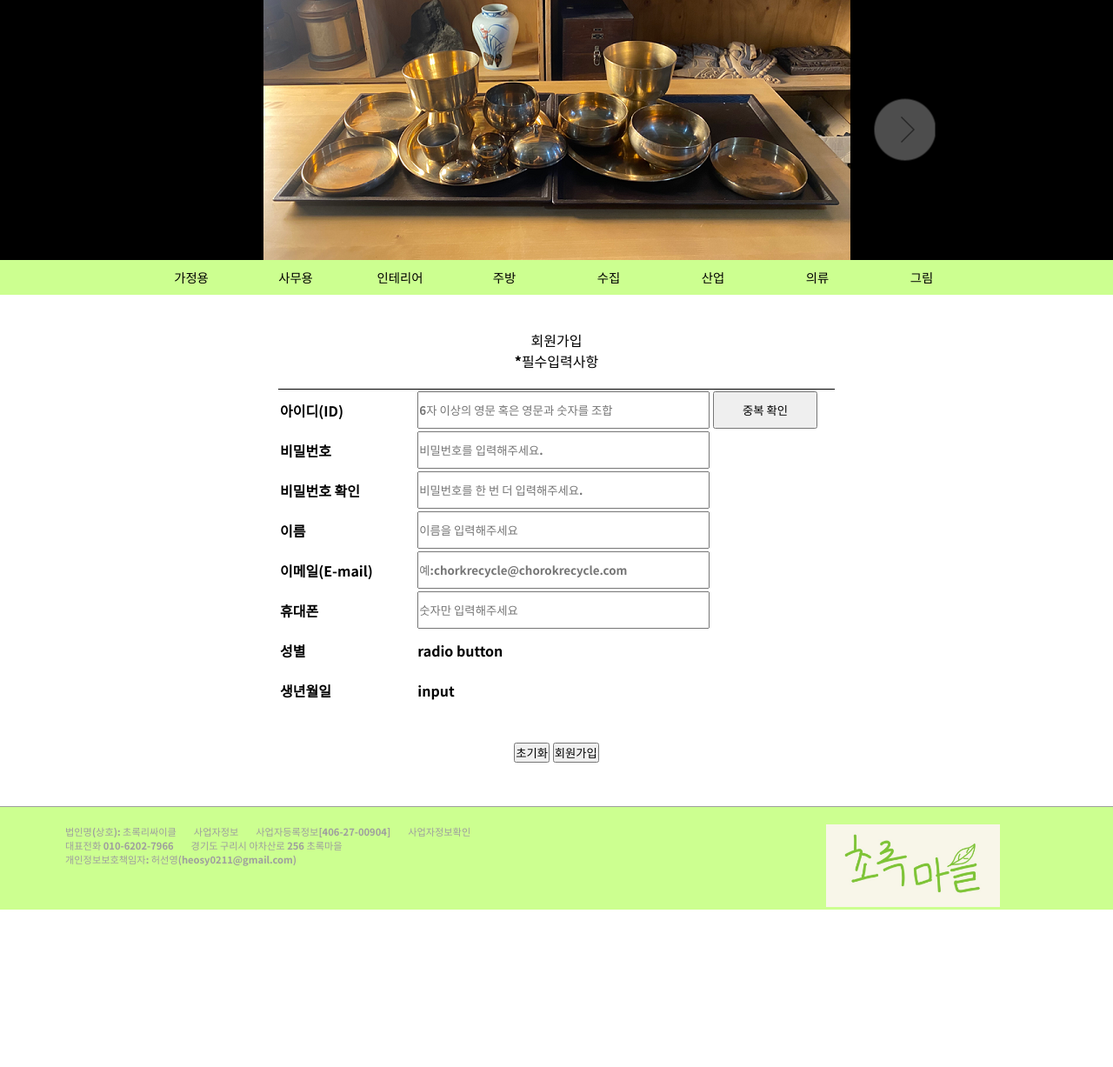
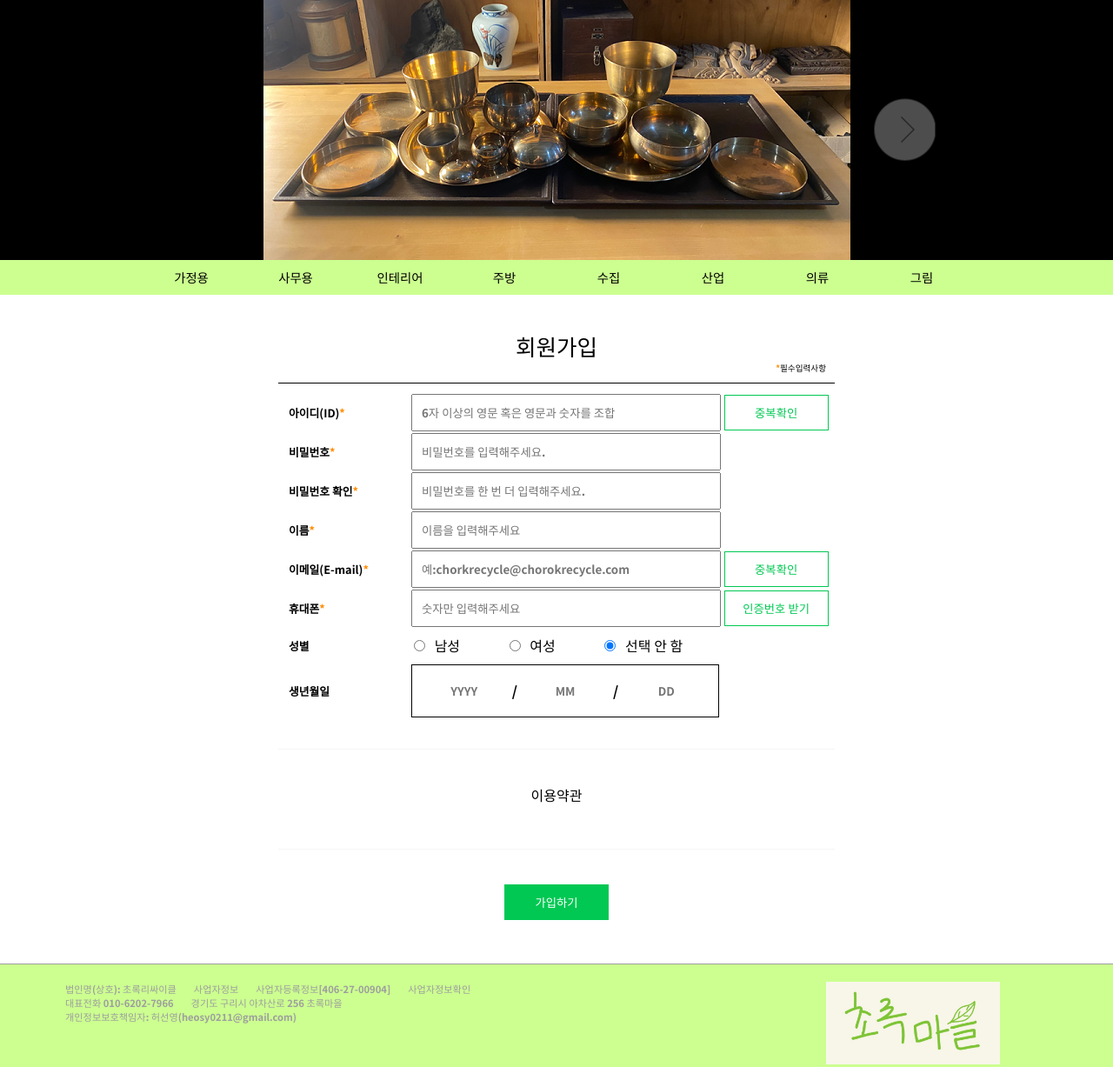
Before and after one commit to dodo0211/Project_greenRecycle, a PHP site: page /register/register.php in a window 1280 px wide. Shown: the part 155-1382 px from the top of the page at 87% size. Before the commit the page ends 1201 px from the top, so only its background shows below. Run offline with PHP 8.4, Linux system fonts and the light colour scheme; a stand-in replaces the project's code that opens the database connection; some libraries are stand-ins or nearby versions.

Commit message:
register.php form 완성

```diff
--- a/register/register.css
+++ b/register/register.css
@@ -4,8 +4,19 @@ main > div.common-container > div#box {
 }
 
 main > div.common-container > div#box > div#title {
-  padding: 20px;
+  padding: 20px 10px 0 10px;
+  margin: 0 0 10px 0;
   border-bottom: 1px solid black;
+}
+
+main > div.common-container > div#box > div#title > div:nth-child(1) {
+  font-size: 1.6em;
+}
+
+main > div.common-container > div#box > div#title > div:nth-child(2) {
+  font-size: 0.6em;
+  text-align: right;
+  padding: 0 0 10px 0;
 }
 
 main > div.common-container > div#box > form > table th,
@@ -14,16 +25,26 @@ main > div.common-container > div#box > form > table td {
 }
 
 main > div.common-container > div#box > form > table th {
-  width: 159px;
+  width: 129px;
+  font-size: 0.8em;
 }
 
 main > div.common-container > div#box > form > table td {
   width: 481px;
 }
 
+main > div.common-container > div#box > form > table td > div {
+  padding: 10px;
+  width: 332px;
+  border: 1px solid black;
+  display: flex;
+  justify-content: center;
+  align-items: center;
+}
+
 main > div.common-container > div#box > form > table input,
 main > div.common-container > div#box > form > table th {
-  padding: 10px 0;
+  padding: 10px;
 }
 
 main > div.common-container > div#box > form > table input[type="text"],
@@ -31,10 +52,49 @@ main > div.common-container > div#box > form > table input[type="password"] {
   width: 332px;
 }
 
+main
+  > div.common-container
+  > div#box
+  > form
+  > table
+  td
+  > div
+  > input[type="text"] {
+  text-align: center;
+  padding: 10px;
+  width: 90px;
+  border: 0px solid black;
+}
+
+main > div.common-container > div#box input[type="button"] {
+  padding: 10px;
+  width: 120px;
+  color: white;
+  border: 1px solid #00c853;
+  background-color: #00c853;
+}
+
 main > div.common-container > div#box > form > table input[type="button"] {
   width: 120px;
+  color: #00c853;
+  border: 1px solid #00c853;
+  background-color: white;
+}
+
+main > div.common-container > div#box > form > table input[type="radio"] {
+  margin: 0 7px 0 3px;
+}
+
+main > div.common-container > div#box > form > table label {
+  padding: 10px 50px 0 0;
+}
+
+main > div.common-container > div#box span#asterisk {
+  color: darkorange;
 }
 
 main > div.common-container > div#box > form > div {
+  border-top: 1px solid #f5f5f5;
   margin: 10px 0 50px 0;
+  padding: 40px 0 0 0;
 }
--- a/register/register.php
+++ b/register/register.php
@@ -40,7 +40,7 @@
 
 <head>
     <?php include $_SERVER['DOCUMENT_ROOT'] . "/common/lib/head.php"; ?>
-    <link rel="stylesheet" href="https://<?php echo $_SERVER['HTTP_HOST']; ?>/register/register.css?after=1">
+    <link rel="stylesheet" href="https://<?php echo $_SERVER['HTTP_HOST']; ?>/register/register.css?after=3">
 </head>
 
 <body>
@@ -57,65 +57,87 @@
             <div id="box">
                 <div id="title">
                     <div>회원가입</div>
-                    <div>*필수입력사항</div>
+                    <div><span id="asterisk">*</span>필수입력사항</div>
                 </div>
                 <form name="member_form" method="post" action="./register_insert.php">
 					<table>
 						<tr>
-							<th>아이디(ID)</th>
+							<th>아이디(ID)<span id="asterisk">*</span></th>
 							<td>
                                 <input type="text" name="id" placeholder="6자 이상의 영문 혹은 영문과 숫자를 조합">
-								<input type="button" value="중복 확인" onclick="check_id()">
+								<input type="button" value="중복확인" onclick="check_id()">
 							</td>
 						</tr>
 						<tr>
-							<th>비밀번호</th>
+							<th>비밀번호<span id="asterisk">*</span></th>
 							<td>
                                 <input type="password" name="password" placeholder="비밀번호를 입력해주세요.">
 							</td>
 						</tr>
 						<tr>
-							<th>비밀번호 확인</th>
+							<th>비밀번호 확인<span id="asterisk">*</span></th>
 							<td colspan="2">
                                 <input type="password" name="password_confirm" placeholder="비밀번호를 한 번 더 입력해주세요.">
                             </td>
 						</tr>
 						<tr>
-							<th>이름</th>
+							<th>이름<span id="asterisk">*</span></th>
 							<td>
                                 <input type="text" name="name" placeholder="이름을 입력해주세요">
 							</td>
 						</tr>
 						<tr>
-							<th>이메일(E-mail)</th>
+							<th>이메일(E-mail)<span id="asterisk">*</span></th>
 							<td>
                                 <input type="text" name="email" placeholder="예:chorkrecycle@chorokrecycle.com">
+								<input type="button" value="중복확인" onclick="check_email()">
 							</td>
 						</tr>
 						<tr>
-							<th>휴대폰</th>
+							<th>휴대폰<span id="asterisk">*</span></th>
 							<td>
                                 <input type="text" name="mobile" placeholder="숫자만 입력해주세요">
+
+								<input type="button" value="인증번호 받기" onclick="check_mobile()">
 							</td>
 						</tr>
 						<tr>
 							<th>성별</th>
 							<td>
-                                radio button
+                                <label>
+                                    <input type="radio" id="male" name="gender" value="male">
+                                    남성
+                                </label>
+                                <label>
+                                    <input type="radio" id="female" name="gender" value="female">
+                                    여성
+                                </label>
+                                <label>
+                                    <input type="radio" id="none" name="gender" value="none" checked>
+                                    선택 안 함
+                                </label>
 							</td>
 						</tr>
 						<tr>
 							<th>생년월일</th>
 							<td>
-                                input
+                                <div>
+                                    <input type="text" name="birth_year" placeholder="YYYY">
+                                    <span>/</span>
+                                    <input type="text" name="birth_month" placeholder="MM">
+                                    <span>/</span>
+                                    <input type="text" name="birth_day" placeholder="DD">
+                                </div>
 							</td>
 						</tr>
 					</table>
 					<br>
+                    <div>
+                        이용약관
+                    </div>
 					<div>
 						<!-- 회원가입 양식 확인 후 전송하기 때문에 submit이 아닌 button -->
-						<input type="button" value="초기화" onclick="reset_form()">
-						<input type="button" value="회원가입" onclick="check_input()">
+						<input type="button" value="가입하기" onclick="check_input()">
 					</div>
 				</form>
             </div> <!-- login_box -->
```
Also changed, not shown: register/register.js (added).
